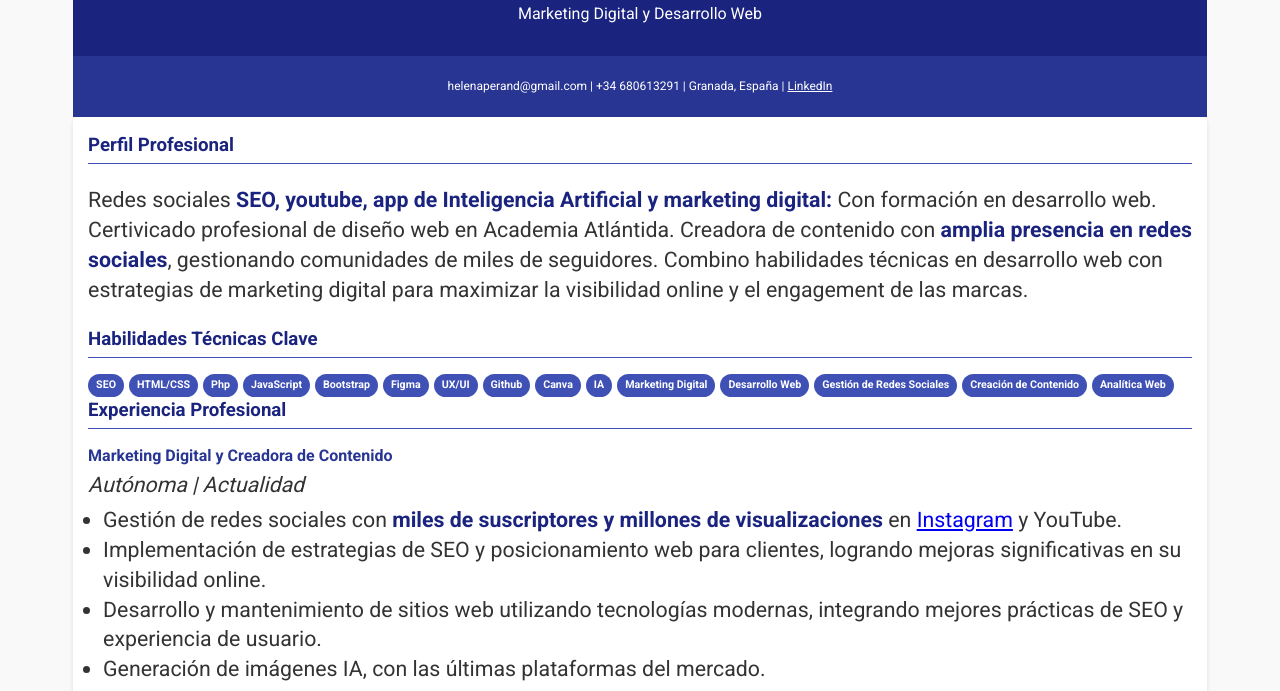
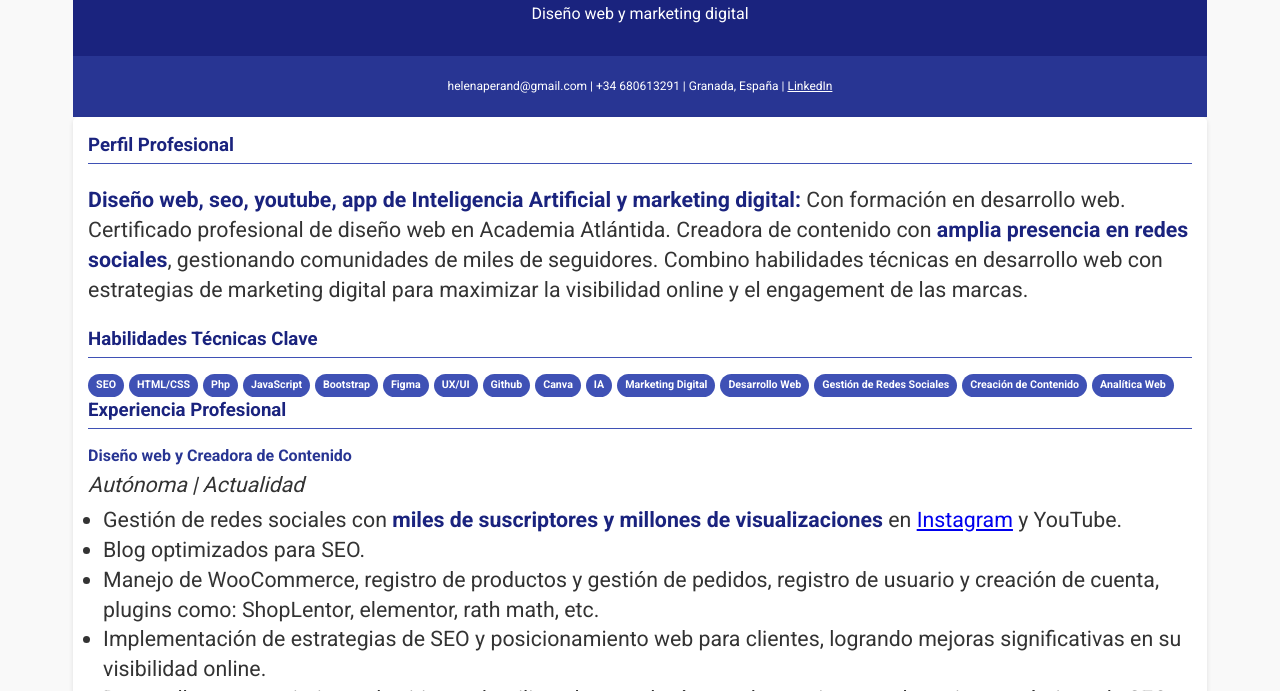
Before and after one commit to taraxdigital/pruebaCV, a plain HTML site: page index.html in a window 1280 px wide. Shown: the part 100-791 px from the top of the page. Drawn offline with Linux system fonts and the light colour scheme.

Commit message:
Incluyo-wordpress

```diff
--- a/index.html
+++ b/index.html
@@ -93,14 +93,14 @@
   <body>
     <header>
       <h1>Elena Perandrés Molino</h1>
-      <p class="subtitle">Marketing Digital y Desarrollo Web</p>
+      <p class="subtitle">Diseño web y marketing digital</p>
     </header>
     <div class="contact-info">
       <p>helenaperand@gmail.com | +34 680613291 | Granada, España | <a href="https://www.linkedin.com/in/elena-perandres-molino-a0b32124b/" target="_blank" style="color: #ffffff">LinkedIn</a></p>
     </div>
     <div class="section">
       <h2>Perfil Profesional</h2>
-      <p>Redes sociales <span class="highlight">SEO, youtube, app de Inteligencia Artificial y marketing digital:</span> Con formación en desarrollo web. Certivicado profesional de diseño web en Academia Atlántida. Creadora de contenido con <span class="highlight">amplia presencia en redes sociales</span>, gestionando comunidades de miles de seguidores. Combino habilidades técnicas en desarrollo web con estrategias de marketing digital para maximizar la visibilidad online y el engagement de las marcas.</p>
+      <p> <span class="highlight">Diseño web, seo, youtube, app de Inteligencia Artificial y marketing digital:</span> Con formación en desarrollo web. Certificado profesional de diseño web en Academia Atlántida. Creadora de contenido con <span class="highlight">amplia presencia en redes sociales</span>, gestionando comunidades de miles de seguidores. Combino habilidades técnicas en desarrollo web con estrategias de marketing digital para maximizar la visibilidad online y el engagement de las marcas.</p>
 
       <h2>Habilidades Técnicas Clave</h2>
       <div class="skill-list">
@@ -123,14 +123,16 @@
 
       <h2>Experiencia Profesional</h2>
       <div class="experience-item">
-        <h3>Marketing Digital y Creadora de Contenido</h3>
+        <h3>Diseño web y Creadora de Contenido</h3>
         <p>Autónoma | Actualidad</p>
         <ul>
           <li>Gestión de redes sociales con <span class="highlight">miles de suscriptores y <strong>millones</strong> de visualizaciones</span> en <a href="https://www.instagram.com/taraxdigital/" target="_blank">Instagram</a> y YouTube.</li>
-
+             <li>Blog optimizados para SEO.</li>
+          <li>Manejo de WooCommerce, registro de productos y gestión de pedidos, registro de usuario y creación de cuenta, plugins como: ShopLentor, elementor, rath math, etc.</li>
           <li>Implementación de estrategias de SEO y posicionamiento web para clientes, logrando mejoras significativas en su visibilidad online.</li>
           <li>Desarrollo y mantenimiento de sitios web utilizando tecnologías modernas, integrando mejores prácticas de SEO y experiencia de usuario.</li>
           <li>Generación de imágenes IA, con las últimas plataformas del mercado.</li>
+
         </ul>
       </div>
 
```
